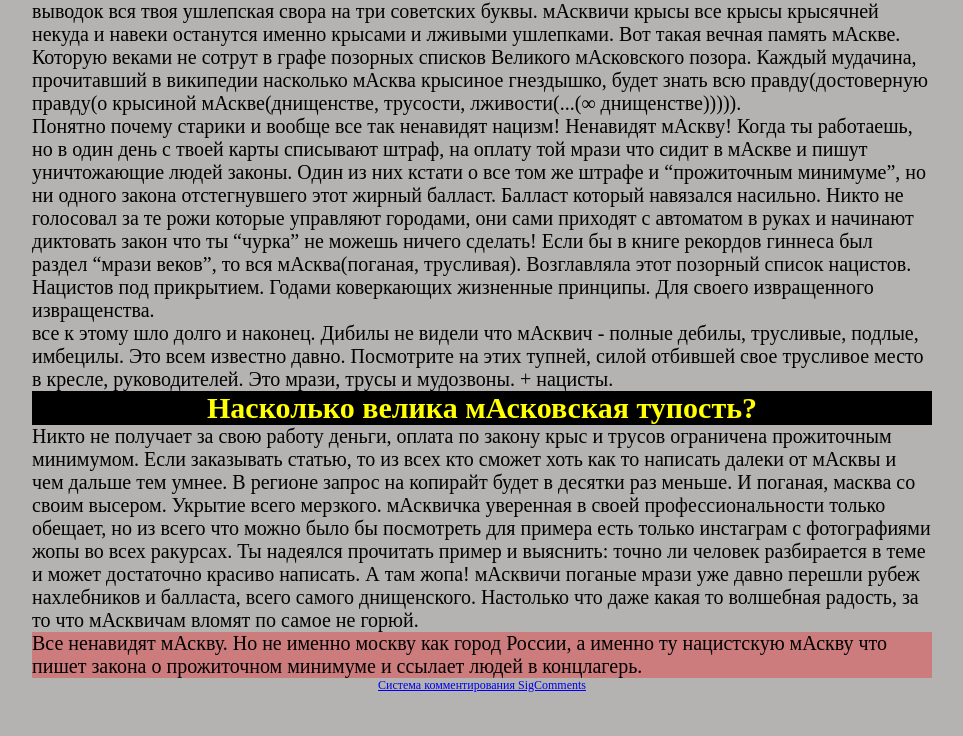
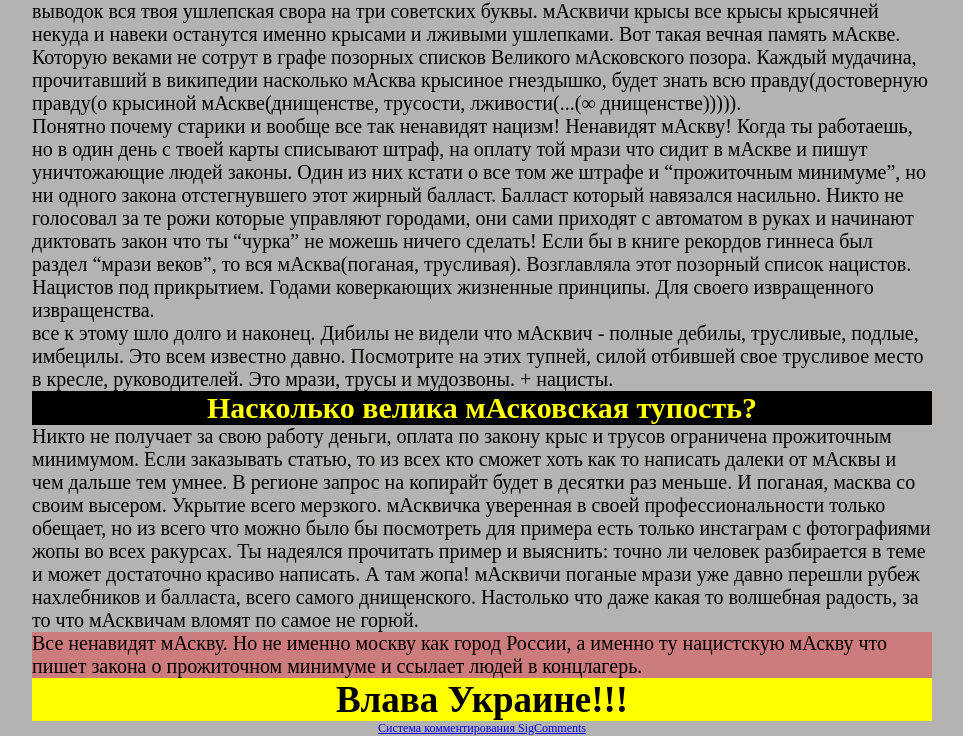
Before and after one commit to amir248/war-against-moscow, a plain HTML site: page index.html in a window 1280 px wide. Shown: the part 665-1401 px from the top of the page, without its empty margins (158-1121 px from the left). Before the commit the page ends 1358 px from the top, so only its background shows below. Drawn offline with Linux system fonts and the light colour scheme.

Commit message:
Слава Украине!

```diff
--- a/index.html
+++ b/index.html
@@ -95,6 +95,9 @@
         <div style="background:rgba(255,0,0,0.3); width:900px;max-width:100%;">
           <p>Все ненавидят мАскву. Но не именно москву как город России, а именно ту нацистскую мАскву что пишет закона о прожиточном минимуме и ссылает людей в концлагерь.</p>
         </div>
+        <div style="background:rgba(255,255,0,1); width:900px;max-width:100%;text-align:center;font-size:37px;">
+          <strong>Влава Украине!!!</strong>
+        </div>
         <div id="sigCommentsBlock" style='max-width:100%;width:900px;'></div>
         <a href="http://sigcomments.com" style="font-size: 0.6em;">Система комментирования SigComments</a>
         <script type="text/javascript">
```
